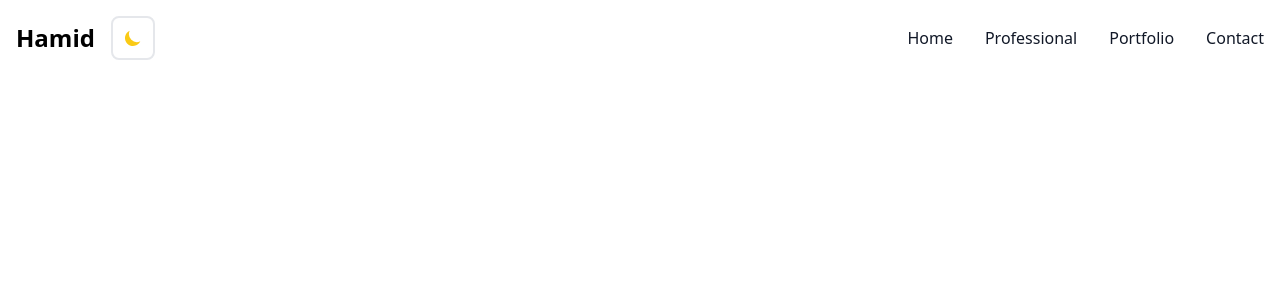
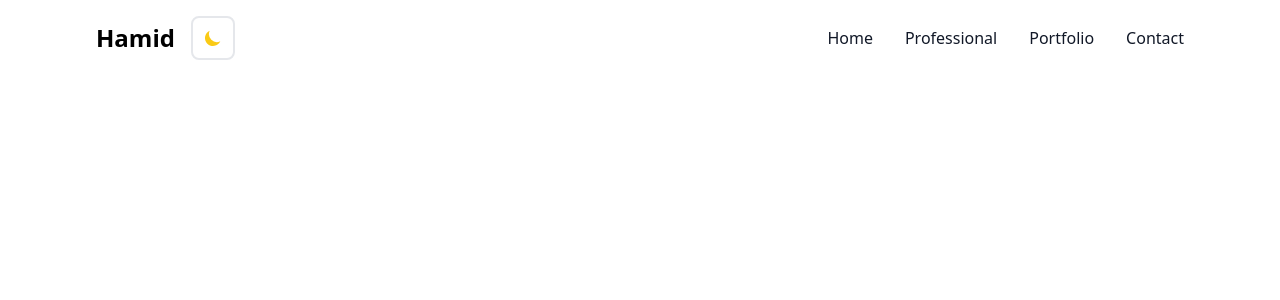
Before and after one commit to hamidazim321/portfolio, a React (Vite) app: page / in a window 1280 px wide. Shown: the top 300 px of the page. Built offline with nearby package versions, Linux system fonts and the light colour scheme.

Commit message:
adjust padding on header

```diff
--- a/src/components/Header.jsx
+++ b/src/components/Header.jsx
@@ -10,7 +10,7 @@ export default function Header() {
 
   return (
       <nav className="bg-white border-gray-200 dark:bg-gray-900 w-full">
-        <div className="max-w-screen-xl flex flex-wrap items-center justify-between mx-auto p-4 dark:bg-slate-600">
+        <div className="max-w-screen-xl flex flex-wrap items-center justify-between mx-auto py-4 px-4 md:px-24 dark:bg-slate-600">
           <a
           href="https://www.linkedin.com/in/hamid-azim/"
           className="select-none"
```
